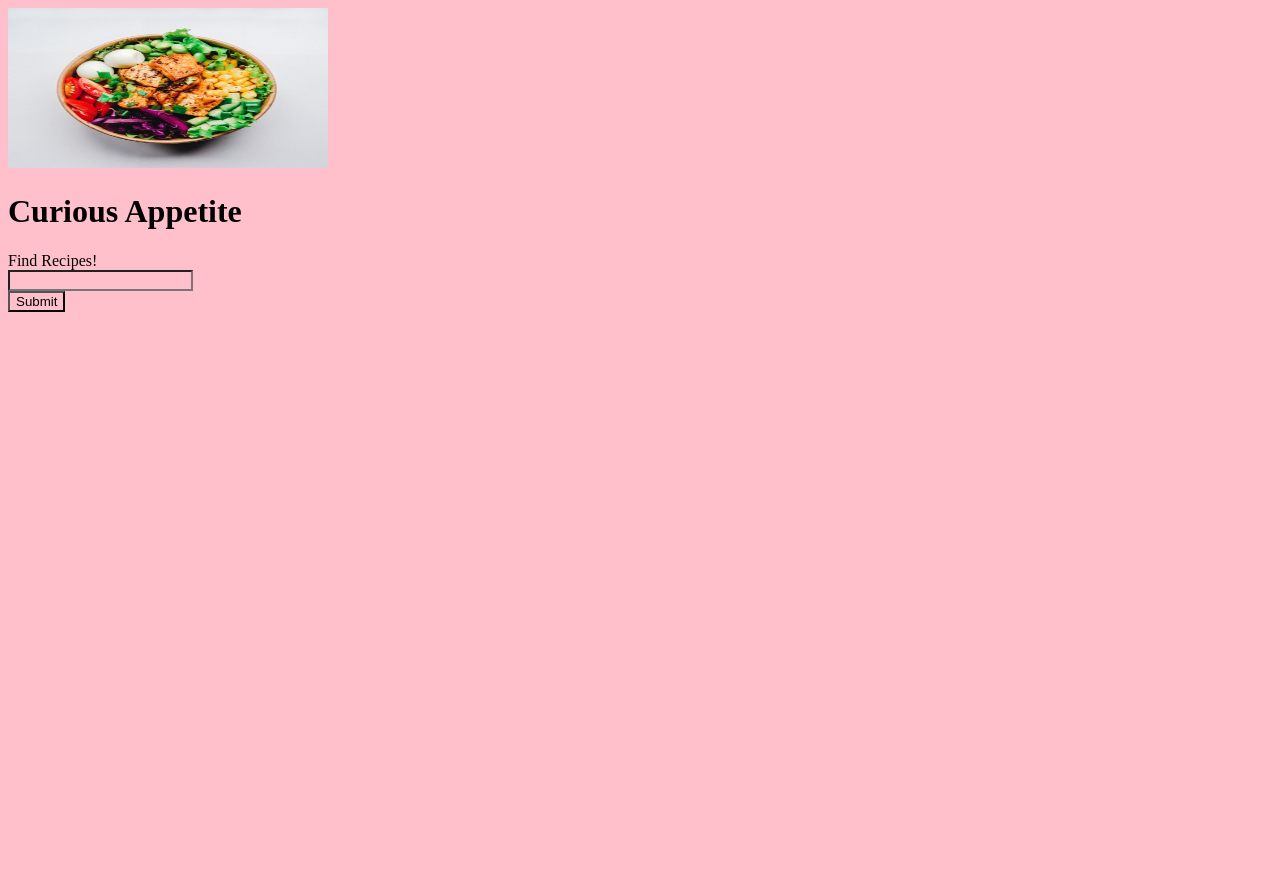
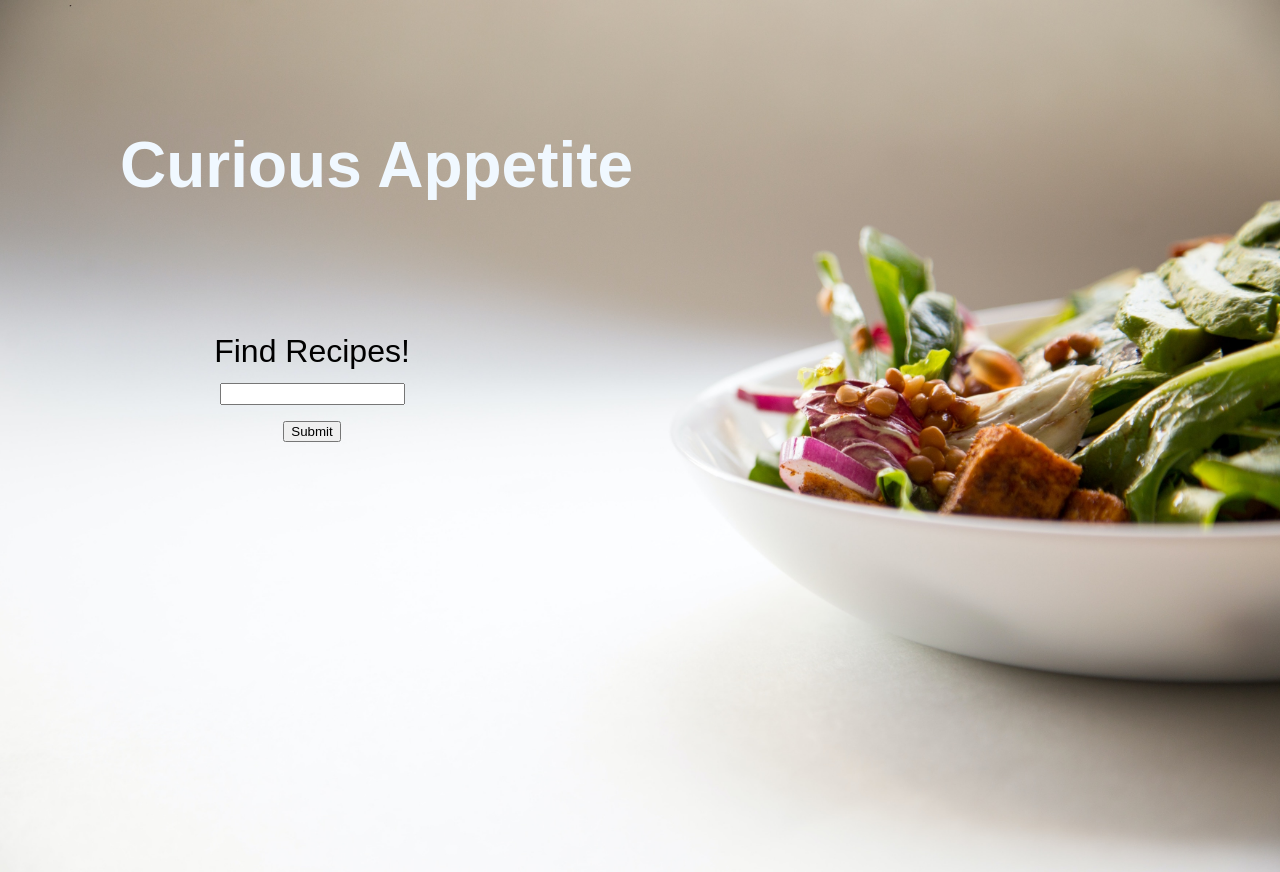
Before and after one commit to agneskim1/curious-appetite, a Flask app: page /recipes/ in a window 1280 px wide. Before the commit the page ends 312 px from the top, so only its background shows below. Run offline with Flask 3, Linux system fonts and the light colour scheme.

Commit message:
update home.html to include background image

```diff
--- a/app/static/index.css
+++ b/app/static/index.css
@@ -1,8 +1,39 @@
 * {
-    background-color: pink;
+    /* background-color: pink; */
+    font-family: sans-serif;
 }
 
-.main_photo {
-    height: 10rem;
-    width: 20rem;
+
+.background {
+    /* background: url("../static/assets/main-food.jpeg"); */
+    background-size: cover;
+    background-position: center;
+    background-repeat: no-repeat;
+    overflow: hidden;
+    height: 100vh;
+    width: 100vh;
+
 }
+.title {
+    width: 100%;
+    text-align: left;
+    padding: 8vh;
+    margin-top: 4rem;
+    margin-left: 3rem;
+    font-size: 4rem;
+    color:aliceblue;
+    /* border: 3px black solid; */
+}
+
+.search_bar {
+    text-align: center;
+    /* border: 2px black solid; */
+    margin-left: 20vh;
+    font-size: 2rem;
+    width: 30%;
+    padding: 3vh;
+}
+
+#ingredient {
+    height: 2vh;
+}
--- a/app/templates/home.html
+++ b/app/templates/home.html
@@ -7,15 +7,16 @@
     <link rel="stylesheet" href="{{url_for('static', filename='index.css') }}" />
     <title>Recipes</title>
 </head>
-<body>
-    <img class="main_photo" src="../static/assets/food-background.jpeg"/>
+<body class="background" style="background-image: url(../static/assets/main-food.jpeg);">
     <header>
-        <h1>Curious Appetite</h1>
+        <h1 class="title">Curious Appetite</h1>
     </header>
-    <form action ="/recipes">
-        <label for="ingredient">Find Recipes!</label><br>
-        <input type="text" id="ingredient" name="ingredient"><br>
-        <input type="submit" value="Submit">
-    </form>
+    <section class="search_bar" >
+        <form action ="/recipes">
+            <label for="ingredient">Find Recipes!</label><br>
+            <input type="text" id="ingredient" name="ingredient" size="20"><br>
+            <input type="submit" value="Submit">
+        </form>
+    </section>
 </body>
 </html>
```
Also changed, not shown: app/static/assets/main-food.jpeg (added).
